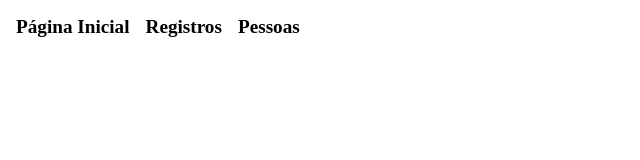
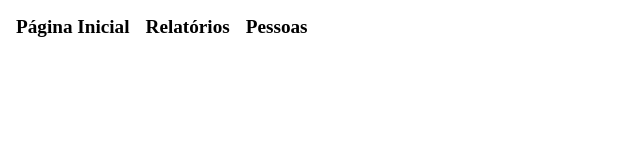
Before and after one commit to Viniciusadm/MyReports, a Vue app in the folder client/: page / in a window 1280 px wide. Shown: the top 160 px of the page, without its empty margins (0-640 px from the left). Built offline with nearby package versions, Linux system fonts and the light colour scheme.

Commit message:
Correção na tradução

```diff
--- a/client/src/components/Menu.vue
+++ b/client/src/components/Menu.vue
@@ -1,7 +1,7 @@
 <template>
     <nav class="menu">
         <router-link to="/">Página Inicial</router-link>
-        <router-link to="/reports">Registros</router-link>
+        <router-link to="/reports">Relatórios</router-link>
         <router-link to="/people">Pessoas</router-link>
     </nav>
 </template>
```
